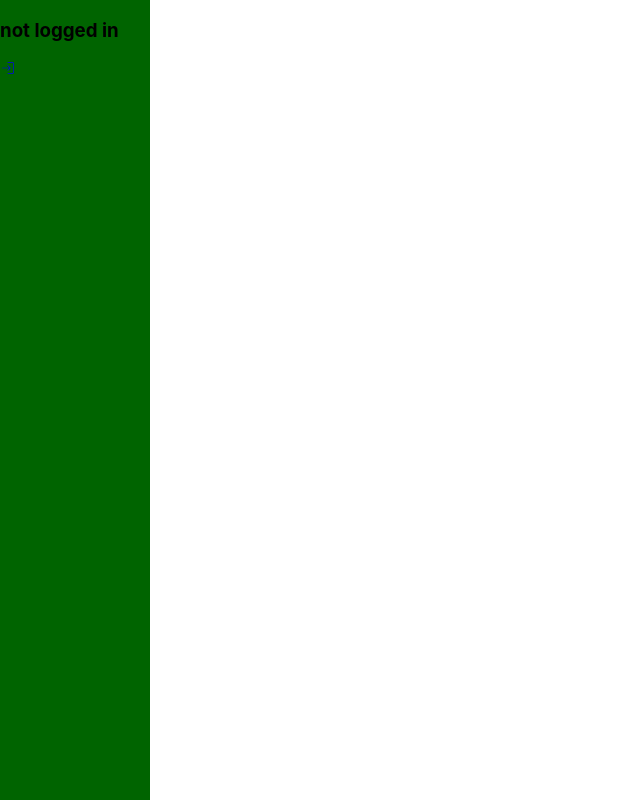
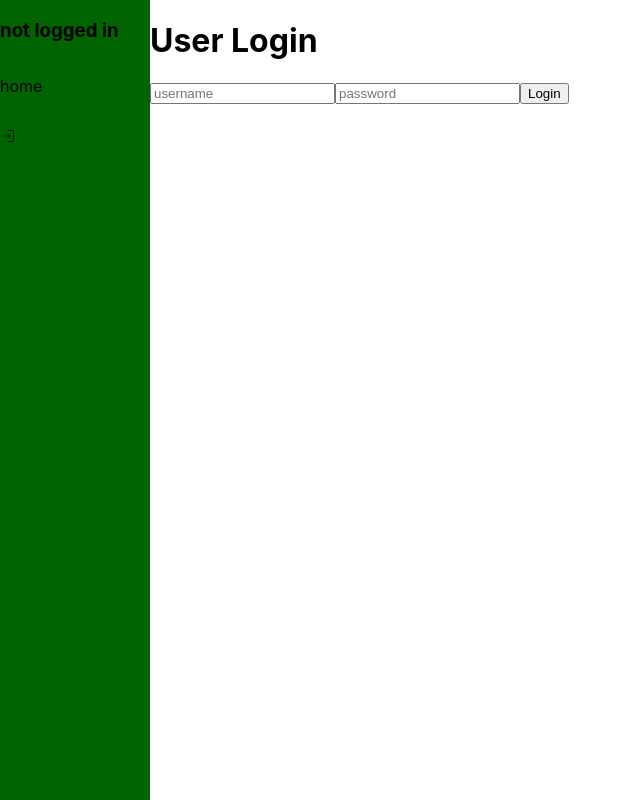
Before and after one commit to chubrubbaloo/uppgift3-frontend, a React (Create React App) app: page /login in a window 1280 px wide. Before the commit this address had no page. Shown: the whole page, without its empty margins (0-640 px from the left). Built offline with nearby package versions, Linux system fonts and the light colour scheme.

Commit message:
added loginview to navbar.

```diff
--- a/src/App.js
+++ b/src/App.js
@@ -3,6 +3,7 @@ import {createContext, useState} from "react";
 import Navbar from "./components/navbar/Navbar";
 import {BrowserRouter, Route, Routes} from "react-router-dom";
 import ViewPosts from "./views/viewPosts/ViewPosts";
+import LoginView from "./Login/LoginView";
 
 export const UserContext = createContext(null);
 
@@ -15,6 +16,7 @@ function App() {
                     <Navbar/>
                     <Routes>
                         <Route index element={<ViewPosts/>}/>
+                        <Route path="/login" element={<LoginView onSuccessfulLogin={setUser}/>}/>
                     </Routes>
                 </div>
             </UserContext.Provider>
--- a/src/Login/LoginView.js
+++ b/src/Login/LoginView.js
@@ -1,5 +1,6 @@
 import {useRef, useState} from "react";
 import * as api from "../api";
+import User from "../entities/User";
 
 
 export default function LoginView({onSuccessfulLogin = (user) => {}}) {
@@ -16,13 +17,13 @@ export default function LoginView({onSuccessfulLogin = (user) => {}}) {
             return
         }
         const data = await api.login(username, password)
-
+        console.log(data)
         if (!data.user) {
             setMessage(data.message)
             return
         }
 
-        onSuccessfulLogin(data.user)
+        onSuccessfulLogin(new User(data.user.username, data.token))
         setMessage("login Successful")
 
     }
--- a/src/components/createPost/CreatePost.js
+++ b/src/components/createPost/CreatePost.js
@@ -25,6 +25,9 @@ export default function CreatePost({onCreatedPost = (newPostData) => {}}){
         content.current.value = ""
         setOpen(false)
     }
+    if (!user){
+        return
+    }
     if (open) {
         return (
             <div>
@@ -34,5 +37,6 @@ export default function CreatePost({onCreatedPost = (newPostData) => {}}){
             </div>
         )
     }
+
     return <div className="open-create" onClick={() => setOpen(true)}>Click here to create a new post!</div>
 }
--- a/src/components/navbar/Navbar.js
+++ b/src/components/navbar/Navbar.js
@@ -2,13 +2,17 @@ import {CiLogin} from 'react-icons/ci';
 import {UserContext} from "../../App";
 import {useContext} from "react";
 import "./Navbar.css"
+import {useNavigate} from "react-router-dom"
 
 export default function Navbar() {
+
+    const navigate = useNavigate()
     const user = useContext(UserContext)
     return (
         <div className={"navbar"}>
             <h3>{user ? user.username : "not logged in"}</h3>
-            <a href={"/login"}><CiLogin/></a>
+            <p onClick={() => navigate("/")}>home</p>
+            <p onClick={() => navigate("/login")}><CiLogin/></p>
         </div>
     )
 
```
